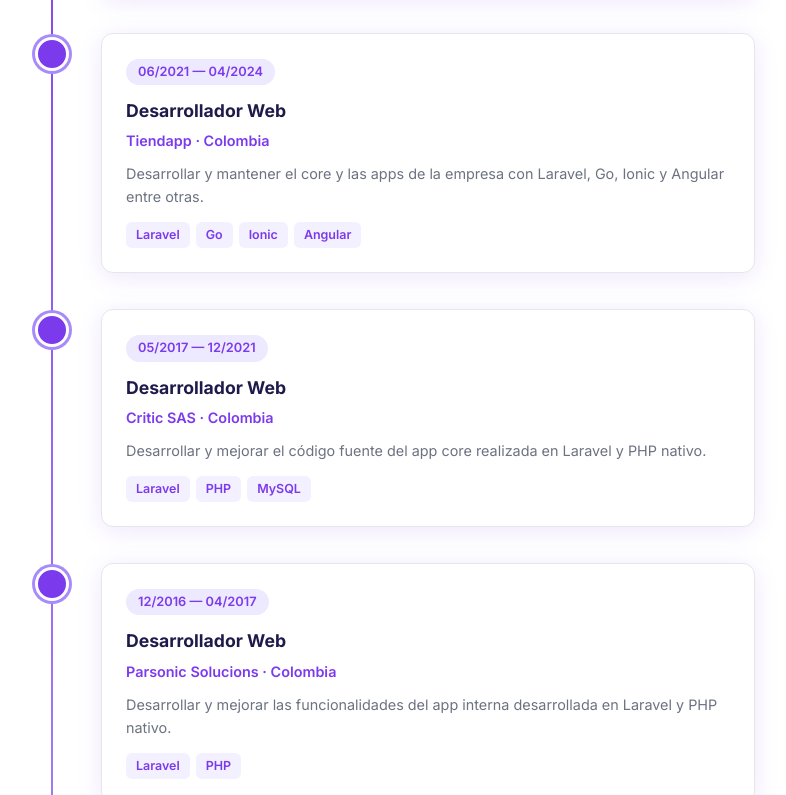
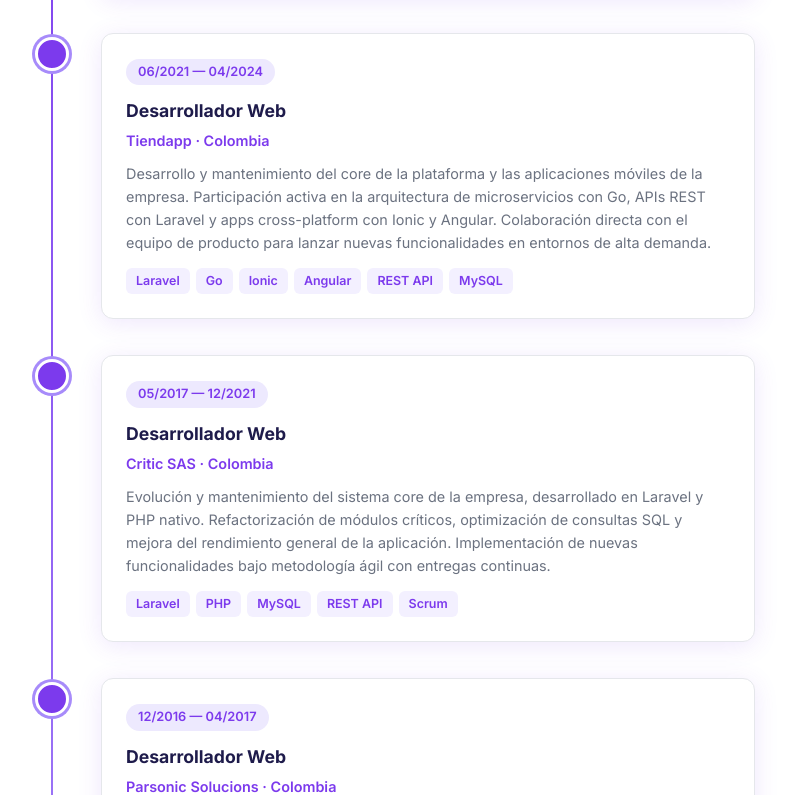
Before and after one commit to saplaza1410/curriculum, a website: page public/index.html in a window 1280 px wide. Shown: the part 2005-2800 px from the top of the page, without its empty margins (245-1031 px from the left). Drawn offline with Linux system fonts and the light colour scheme; no server answers.

Commit message:
feat: improve all experience descriptions with professional language

```diff
--- a/public/index.html
+++ b/public/index.html
@@ -136,8 +136,8 @@
             <span class="timeline__date">06/2021 — 04/2024</span>
             <h3 class="timeline__role">Desarrollador Web</h3>
             <h4 class="timeline__company">Tiendapp · Colombia</h4>
-            <p class="timeline__desc">Desarrollar y mantener el core y las apps de la empresa con Laravel, Go, Ionic y Angular entre otras.</p>
-            <div class="timeline__tags"><span>Laravel</span><span>Go</span><span>Ionic</span><span>Angular</span></div>
+            <p class="timeline__desc">Desarrollo y mantenimiento del core de la plataforma y las aplicaciones móviles de la empresa. Participación activa en la arquitectura de microservicios con Go, APIs REST con Laravel y apps cross-platform con Ionic y Angular. Colaboración directa con el equipo de producto para lanzar nuevas funcionalidades en entornos de alta demanda.</p>
+            <div class="timeline__tags"><span>Laravel</span><span>Go</span><span>Ionic</span><span>Angular</span><span>REST API</span><span>MySQL</span></div>
           </div>
         </div>
 
@@ -147,8 +147,8 @@
             <span class="timeline__date">05/2017 — 12/2021</span>
             <h3 class="timeline__role">Desarrollador Web</h3>
             <h4 class="timeline__company">Critic SAS · Colombia</h4>
-            <p class="timeline__desc">Desarrollar y mejorar el código fuente del app core realizada en Laravel y PHP nativo.</p>
-            <div class="timeline__tags"><span>Laravel</span><span>PHP</span><span>MySQL</span></div>
+            <p class="timeline__desc">Evolución y mantenimiento del sistema core de la empresa, desarrollado en Laravel y PHP nativo. Refactorización de módulos críticos, optimización de consultas SQL y mejora del rendimiento general de la aplicación. Implementación de nuevas funcionalidades bajo metodología ágil con entregas continuas.</p>
+            <div class="timeline__tags"><span>Laravel</span><span>PHP</span><span>MySQL</span><span>REST API</span><span>Scrum</span></div>
           </div>
         </div>
 
@@ -158,8 +158,8 @@
             <span class="timeline__date">12/2016 — 04/2017</span>
             <h3 class="timeline__role">Desarrollador Web</h3>
             <h4 class="timeline__company">Parsonic Solucions · Colombia</h4>
-            <p class="timeline__desc">Desarrollar y mejorar las funcionalidades del app interna desarrollada en Laravel y PHP nativo.</p>
-            <div class="timeline__tags"><span>Laravel</span><span>PHP</span></div>
+            <p class="timeline__desc">Desarrollo y mejora de la aplicación interna de gestión empresarial en Laravel y PHP nativo. Implementación de nuevos módulos, corrección de bugs y mantenimiento de la base de datos. Primer contacto con flujos de trabajo profesionales en equipo y buenas prácticas de desarrollo.</p>
+            <div class="timeline__tags"><span>Laravel</span><span>PHP</span><span>MySQL</span><span>Git</span></div>
           </div>
         </div>
 
@@ -169,8 +169,8 @@
             <span class="timeline__date">10/2015 — 12/2016</span>
             <h3 class="timeline__role">Desarrollador Junior</h3>
             <h4 class="timeline__company">Strategee Group · Colombia</h4>
-            <p class="timeline__desc">Desarrollar páginas a la medida para clientes en el front end y el back end creando animaciones y con CakePHP.</p>
-            <div class="timeline__tags"><span>CakePHP</span><span>JavaScript</span><span>CSS</span></div>
+            <p class="timeline__desc">Desarrollo de sitios web a medida para clientes externos, cubriendo tanto frontend como backend. Creación de interfaces con animaciones CSS/JS y lógica de negocio con CakePHP. Primera experiencia trabajando directamente con clientes y entregando proyectos completos de principio a fin.</p>
+            <div class="timeline__tags"><span>CakePHP</span><span>JavaScript</span><span>CSS</span><span>HTML</span><span>jQuery</span></div>
           </div>
         </div>
 
```
